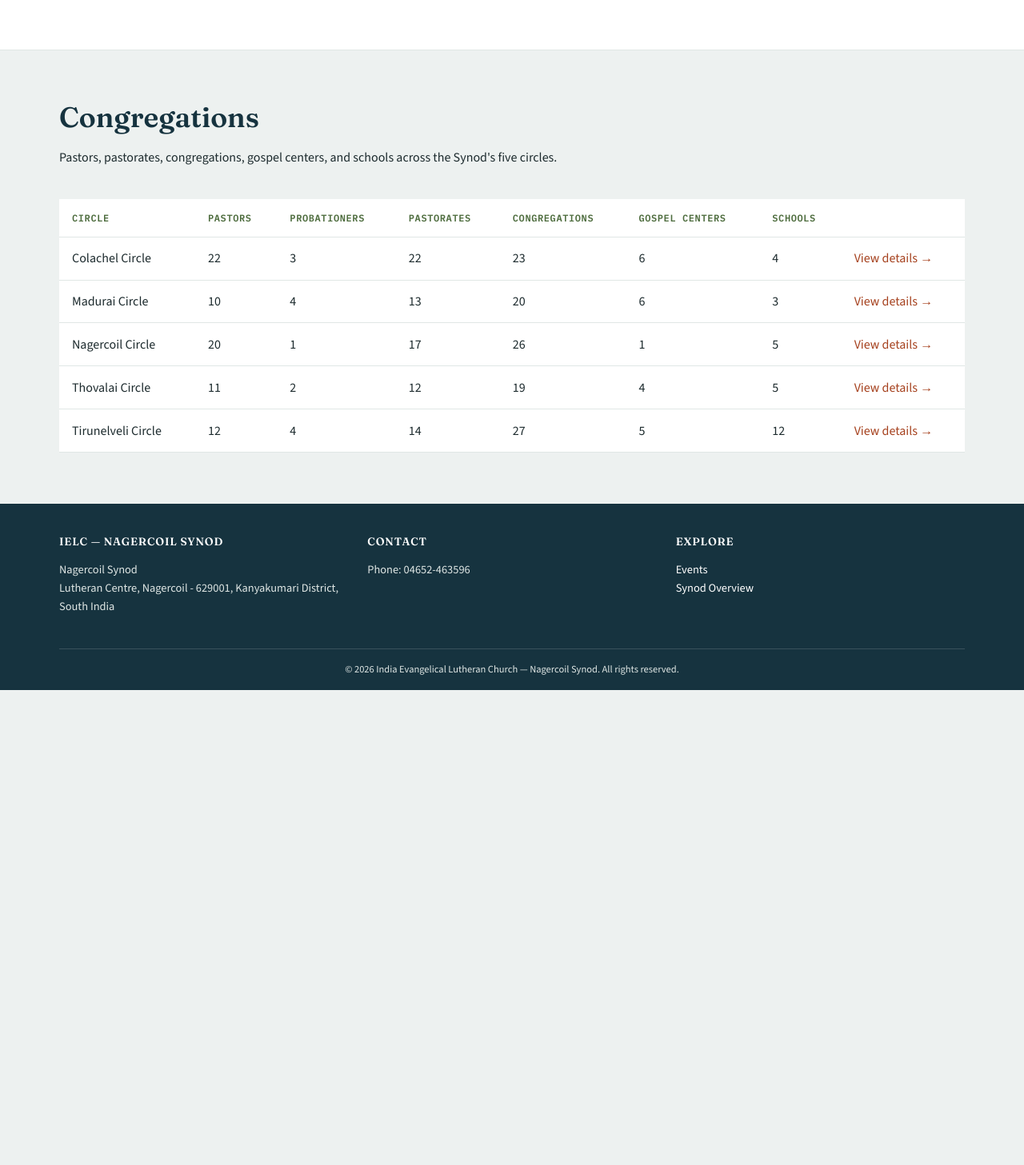
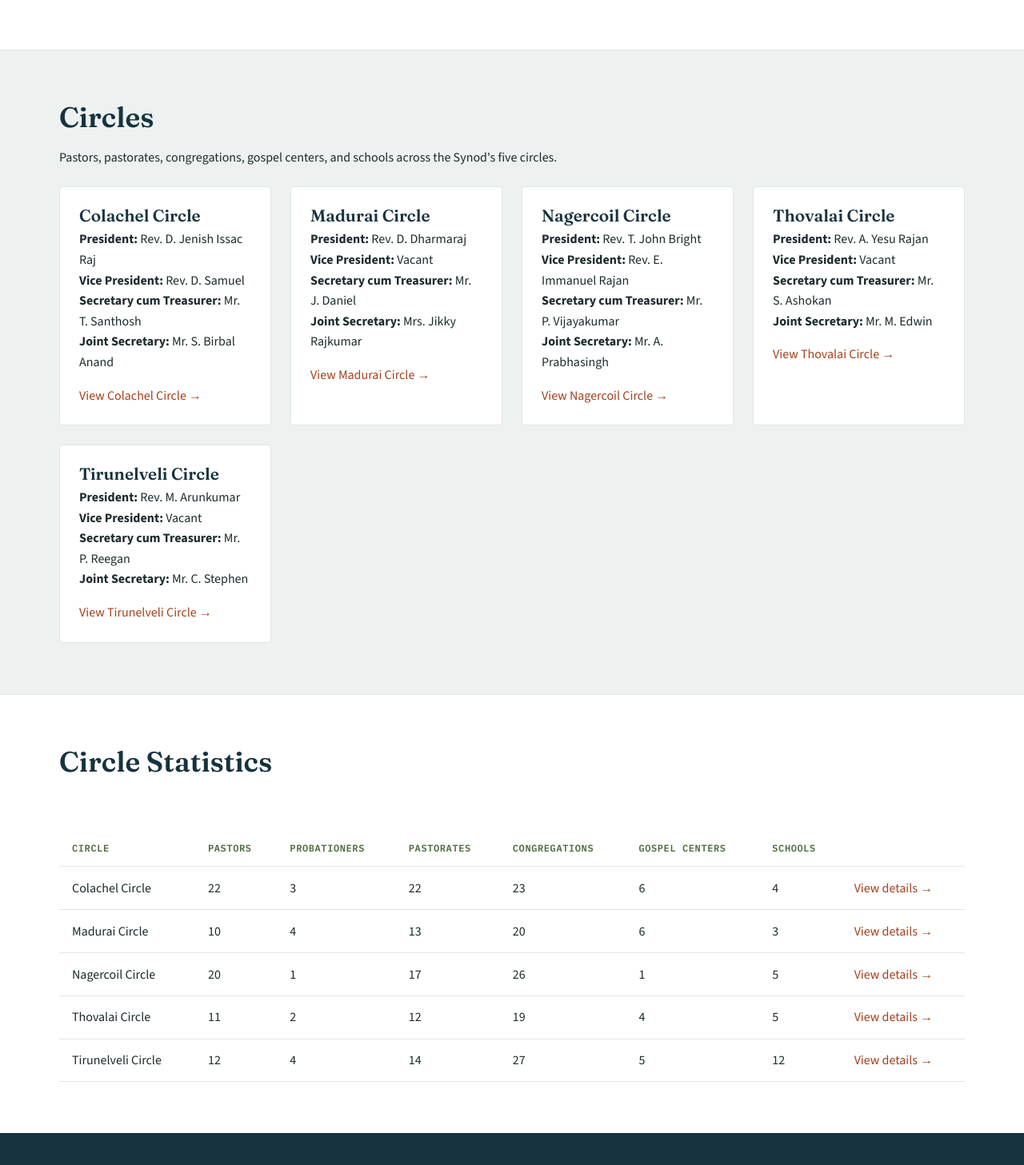
Before and after one commit to waltermichelraja/ielc-nagercoil-synod, a React (Vite) app in the folder frontend/: page /overview in a window 1280 px wide. Shown: the part 846-2303 px from the top of the page at 80% size. Before the commit the page ends 1709 px from the top, so only its background shows below. Built offline with nearby package versions, Linux system fonts and the light colour scheme.

Commit message:
feat(frontend): move circle office bearers to overview

```diff
--- a/frontend/src/pages/Circulars.jsx
+++ b/frontend/src/pages/Circulars.jsx
@@ -60,7 +60,7 @@
         <div className="container">
           <span className="eyebrow">Official Notices</span>
           <h1>Circulars</h1>
-          <p className="circulars-intro">Circulars, notices, opportunities and official information from the IELC Nagercoil Synod.</p>
+          <p className="circulars-intro">Circulars, opportunities and official information from the IELC Nagercoil Synod.</p>
           {items.length===0?<p className="circulars-empty">No circulars have been published yet.</p>:(
             <div className="circular-list">
               {items.map((item,index)=>(
--- a/frontend/src/pages/Home.jsx
+++ b/frontend/src/pages/Home.jsx
@@ -60,6 +60,11 @@
               <Link to="/message">View messages &rarr;</Link>
             </div>
             <div className="card">
+              <h3>Circulars</h3>
+              <p>Latest circulars and official information from the Synod and Circles.</p>
+              <Link to="/circulars">View circulars &rarr;</Link>
+            </div>
+            <div className="card">
               <h3>Events</h3>
               <p>Upcoming and recent events across the Synod, Circles, and Schools.</p>
               <Link to="/events">View events &rarr;</Link>
--- a/frontend/src/pages/Leadership.jsx
+++ b/frontend/src/pages/Leadership.jsx
@@ -1,6 +1,5 @@
 import { Link } from "react-router-dom";
 import synodBearers from "../data/synodBearers.js";
-import circles from "../data/circles.js";
 
 export default function Leadership() {
   const officeBearers = [
@@ -16,7 +15,7 @@
       <section className="section">
         <div className="container">
           <span className="eyebrow">Leadership</span>
-          <h1>Synod Office Bearers</h1>
+          <h1>Office Bearers</h1>
           <p>Office bearers of the Nagercoil Synod.</p>
 
           <div className="card-grid">
@@ -38,7 +37,7 @@
 
       <section className="section section-alt">
         <div className="container">
-          <h2>Synod Executive Members</h2>
+          <h2>Executive Members</h2>
           <div className="card-grid">
             {synodBearers.executiveMembers.map((member, i) => (
               <div className="card" key={i}>
@@ -81,33 +80,6 @@
           </div>
         </div>
       </section>
-
-      <section className="section">
-        <div className="container">
-          <h2>Circle Office Bearers</h2>
-          <p>
-            Each circle has its own President, Vice President, Secretary cum Treasurer, Joint
-            Secretary, and Executive Members.
-          </p>
-          <div className="card-grid">
-            {circles.map((circle) => (
-              <div className="card" key={circle.slug}>
-                <h3>{circle.name}</h3>
-                <p>
-                  <strong>President:</strong> {circle.president}
-                  <br />
-                  <strong>Vice President:</strong> {circle.vicePresident}
-                  <br />
-                  <strong>Secretary cum Treasurer:</strong> {circle.secretaryTreasurer}
-                  <br />
-                  <strong>Joint Secretary:</strong> {circle.jointSecretary}
-                </p>
-                <Link to={`/circles/${circle.slug}`}>View {circle.name} &rarr;</Link>
-              </div>
-            ))}
-          </div>
-        </div>
-      </section>
     </>
   );
 }
--- a/frontend/src/pages/Overview.jsx
+++ b/frontend/src/pages/Overview.jsx
@@ -32,9 +32,32 @@
 
       <section className="section">
         <div className="container">
-          <h2>Congregations</h2>
+          <h2>Circles</h2>
           <p>Pastors, pastorates, congregations, gospel centers, and schools across the Synod's five circles.</p>
-          <div style={{overflowX:"auto"}}>
+          <div className="card-grid">
+            {circles.map(circle=>(
+              <div className="card" key={circle.slug}>
+                <h3>{circle.name}</h3>
+                <p>
+                  <strong>President:</strong> {circle.president}
+                  <br/>
+                  <strong>Vice President:</strong> {circle.vicePresident}
+                  <br/>
+                  <strong>Secretary cum Treasurer:</strong> {circle.secretaryTreasurer}
+                  <br/>
+                  <strong>Joint Secretary:</strong> {circle.jointSecretary}
+                </p>
+                <a href={`/circles/${circle.slug}`}>View {circle.name} &rarr;</a>
+              </div>
+            ))}
+          </div>
+
+        </div>
+      </section>
+      <section className="section section-alt">
+        <div className="container">
+          <h2>Circle Statistics</h2>
+          <div style={{overflowX:"auto",marginTop:"var(--space-4)"}}>
             <table className="data-table">
               <thead>
                 <tr>
```
Also changed, not shown: frontend/src/data/content/messages.json (+4 -4 lines).
